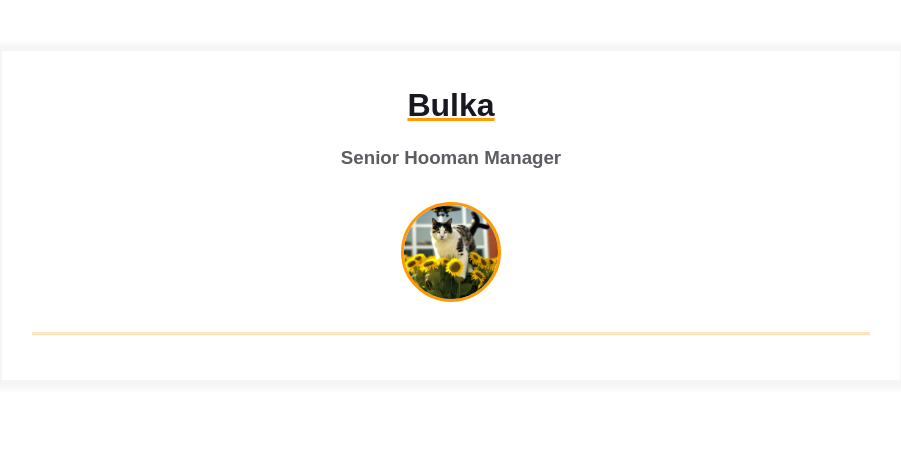
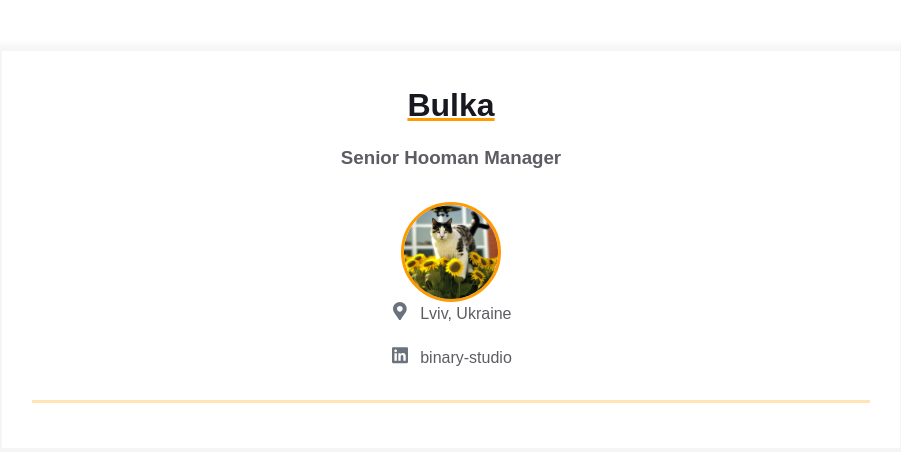
Before and after one commit to LevDoesCode/homepage_del, a plain HTML site: page index.html in a window 1280 px wide. Shown: the whole page, without its empty margins (189-1090 px from the left). Drawn offline with Linux system fonts and the light colour scheme.

Commit message:
Added the contact info items examples

```diff
--- a/index.html
+++ b/index.html
@@ -23,6 +23,35 @@
               <img class="contact-info__avatar" src="assets/bulka1.jpeg" alt="Avatar" />
             </div>
 
+            <div class="contact-info__block">
+
+            </div>
+          </div>
+
+          <div class="contact_info_container fh">
+            <div class="contact-info__block"></div>
+            <div class="contact-info__block">
+              <a href="" rel="author" class="contact-info__item">
+                <div class="contact-info__item-icon-wrapper">
+                  <svg class="contact-info__item-icon" xmlns="http://www.w3.org/2000/svg" viewBox="0 0 384 512">
+                    <path
+                      d="M172.268 501.67C26.97 291.031 0 269.413 0 192 0 85.961 85.961 0 192 0s192 85.961 192 192c0 77.413-26.97 99.031-172.268 309.67-9.535 13.774-29.93 13.773-39.464 0zM192 272c44.183 0 80-35.817 80-80s-35.817-80-80-80-80 35.817-80 80 35.817 80 80 80z">
+                    </path>
+                  </svg>
+                </div>
+                <span>Lviv, Ukraine</span>
+              </a>
+              <a href="https://ua.linkedin.com/company/binary-studio_241166" rel="author" class="contact-info__item">
+                <div class="contact-info__item-icon-wrapper">
+                  <svg class="contact-info__item-icon" xmlns="http://www.w3.org/2000/svg" viewBox="0 0 448 512">
+                    <path
+                      d="M416 32H31.9C14.3 32 0 46.5 0 64.3v383.4C0 465.5 14.3 480 31.9 480H416c17.6 0 32-14.5 32-32.3V64.3c0-17.8-14.4-32.3-32-32.3zM135.4 416H69V202.2h66.5V416zm-33.2-243c-21.3 0-38.5-17.3-38.5-38.5S80.9 96 102.2 96c21.2 0 38.5 17.3 38.5 38.5 0 21.3-17.2 38.5-38.5 38.5zm282.1 243h-66.4V312c0-24.8-.5-56.7-34.5-56.7-34.6 0-39.9 27-39.9 54.9V416h-66.4V202.2h63.7v29.2h.9c8.9-16.8 30.6-34.5 62.9-34.5 67.2 0 79.7 44.3 79.7 101.9V416z">
+                    </path>
+                  </svg>
+                </div>
+                <span>binary-studio</span>
+              </a>
+            </div>
             <div class="contact-info__block"></div>
           </div>
         </div>
```
